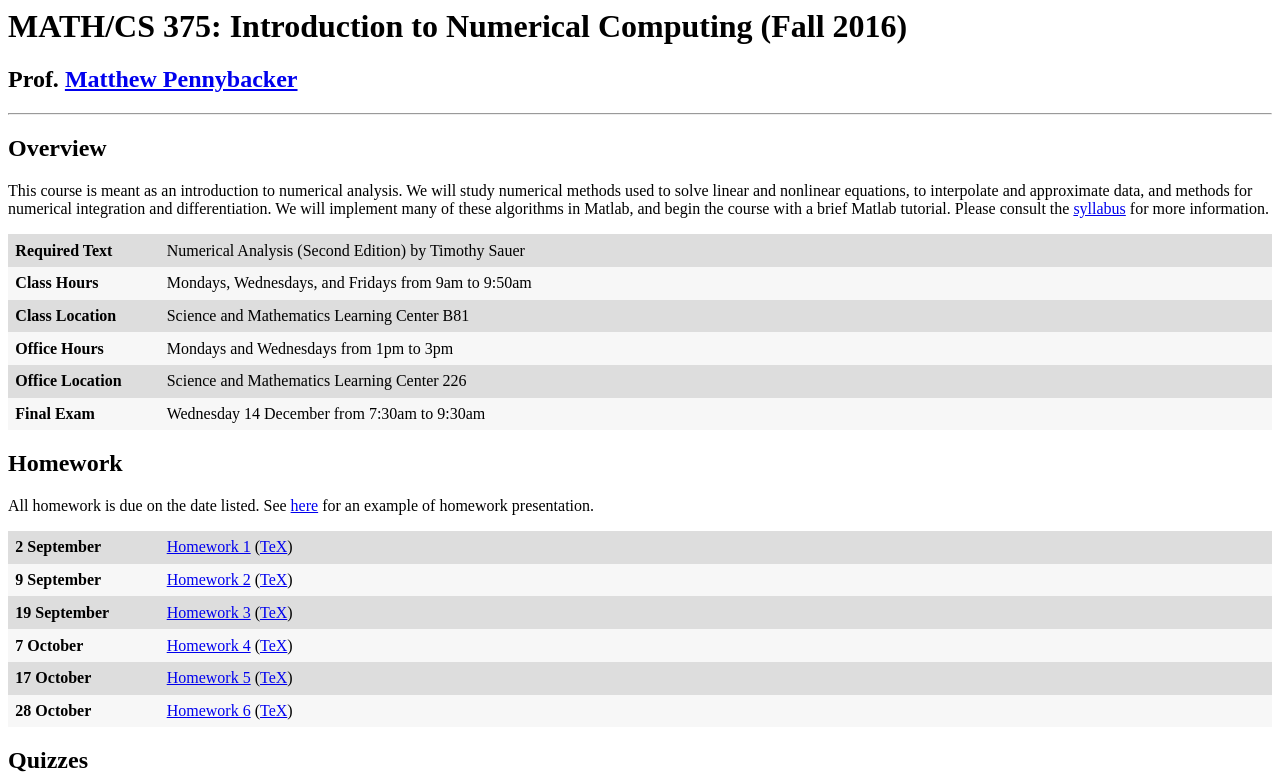
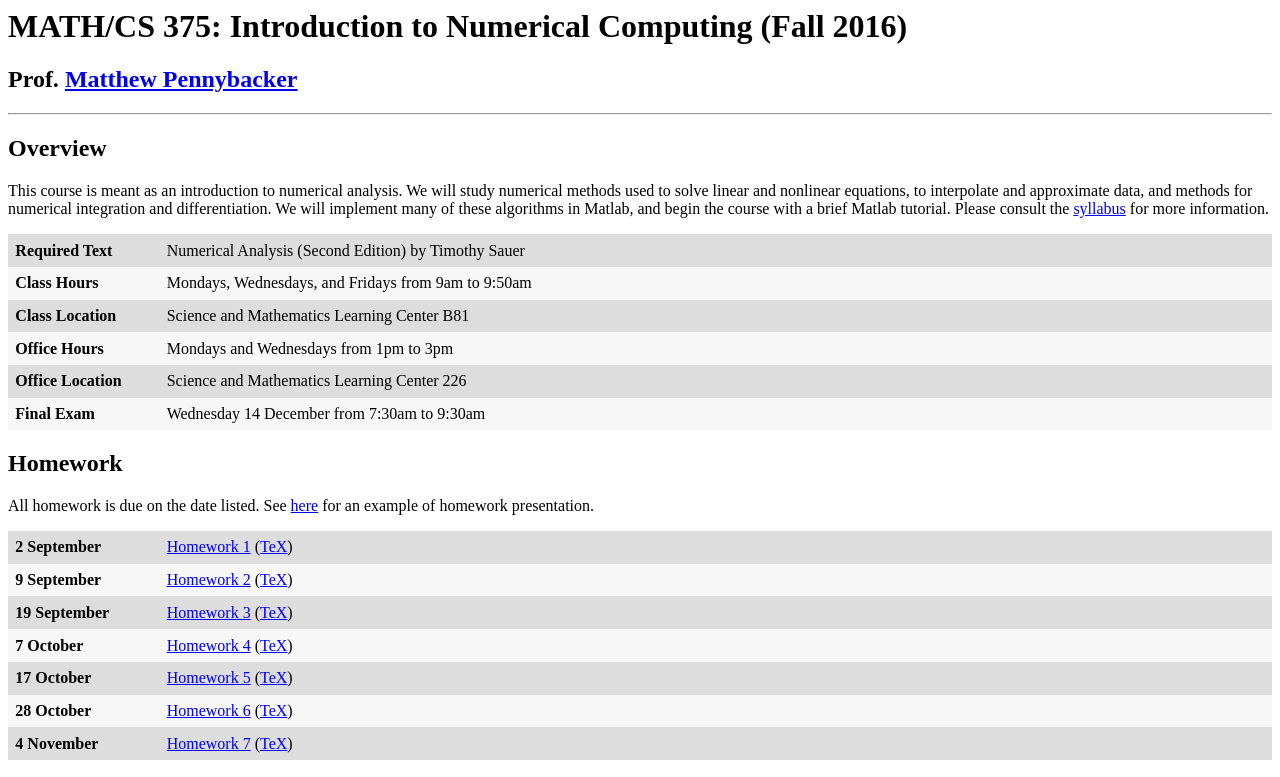
Before and after one commit to pennybacker/math375, a plain HTML site: page index.html in a window 1280 px wide. Shown: the top 777 px of the page. Drawn offline with Linux system fonts and the light colour scheme.

Commit message:
added homework 7

```diff
--- a/index.html
+++ b/index.html
@@ -84,6 +84,10 @@
   <th>28 October</th>
   <td><a href="homework6.zip">Homework 6</a> (<a href="homework6.tex">TeX</a>)</td>
 </tr>
+<tr>
+  <th>4 November</th>
+  <td><a href="homework7.zip">Homework 7</a> (<a href="homework7.tex">TeX</a>)</td>
+</tr>
 </table>
 
 <h2>Quizzes</h2>
```
Also changed, not shown: 2 other files.
